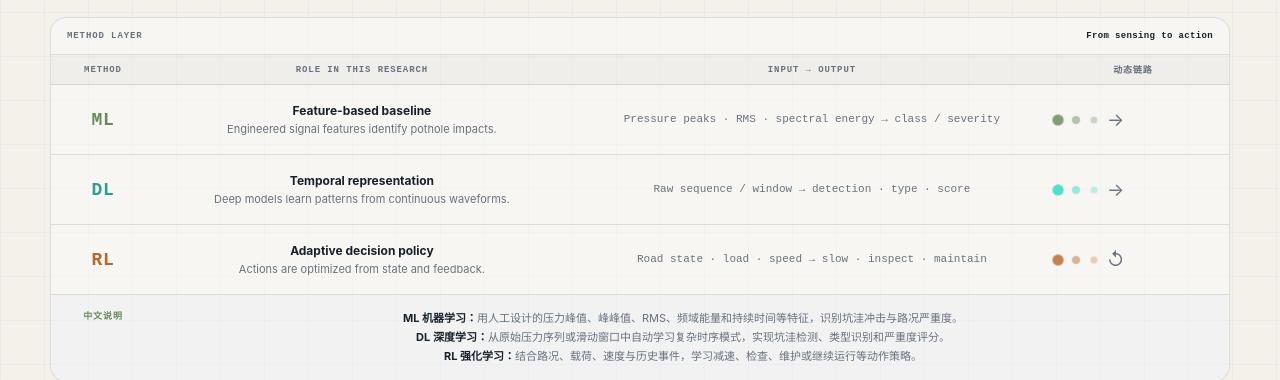
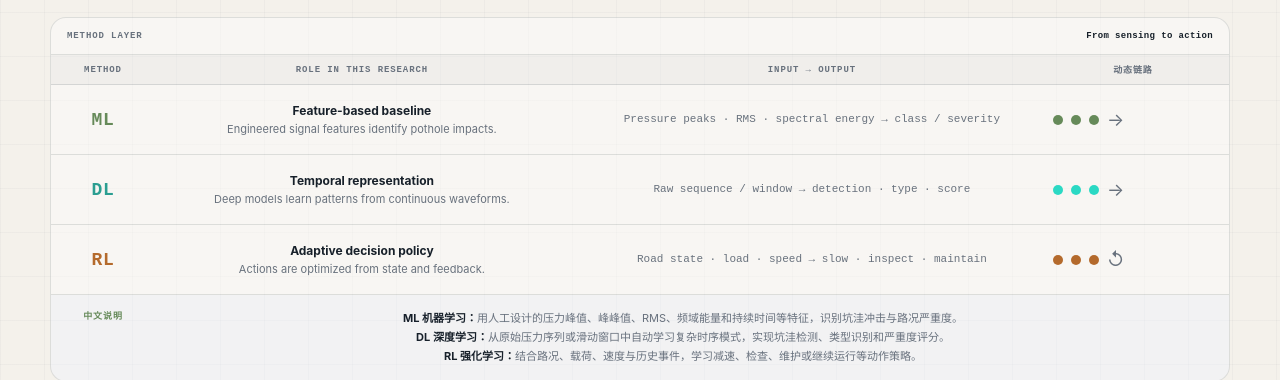
Before and after one commit to jiangjian9803-eng/jiangjian9803-eng.github.io, a Next.js app: page / in a window 1280 px wide. Shown: the part 4168-4548 px from the top of the page. Built offline with nearby package versions, Linux system fonts and the light colour scheme.

Commit message:
Disable method map dot animation

```diff
--- a/styles.css
+++ b/styles.css
@@ -289,7 +289,7 @@ h1 em { position: relative; margin-top: .08em; color: var(--blue); font-style: n
 .method-map-row small { display: block; margin-top: 4px; color: var(--muted); font-size: 11px; line-height: 1.4; }
 .method-code { font: 850 18px monospace; letter-spacing: .04em; }.method-code.ml { color: var(--blue); }.method-code.dl { color: #2b9e91; }.method-code.rl { color: #b46a2c; }
 .method-io { color: var(--muted); font: 11px/1.45 monospace; }
-.method-flow { display: flex; align-items: center; gap: 8px; }.method-flow i { width: 10px; height: 10px; border-radius: 50%; animation: method-pulse 1.6s ease-in-out infinite; }.method-flow i:nth-child(2) { animation-delay: .25s; }.method-flow i:nth-child(3) { animation-delay: .5s; }.method-flow span { color: var(--muted); font-size: 18px; }
+.method-flow { display: flex; align-items: center; gap: 8px; }.method-flow i { width: 10px; height: 10px; border-radius: 50%; animation: none; }.method-flow span { color: var(--muted); font-size: 18px; }
 .ml-flow i { background: var(--blue); }.dl-flow i { background: #2bd9c4; }.rl-flow i { background: #b46a2c; }
 .method-map-cn { display: grid; grid-template-columns: 72px 1fr; gap: 14px; padding: 14px 16px 16px; background: rgba(53,109,255,.035); }.method-map-cn > span { color: #668a59; font: 850 9px monospace; letter-spacing: .1em; text-transform: uppercase; }.method-map-cn p { margin: 0; color: var(--muted); font-size: 11px; line-height: 1.7; }.method-map-cn b { color: var(--ink); }
 @keyframes method-pulse { 0%, 100% { opacity: .3; transform: scale(.7); } 50% { opacity: 1; transform: scale(1.25); } }
```
